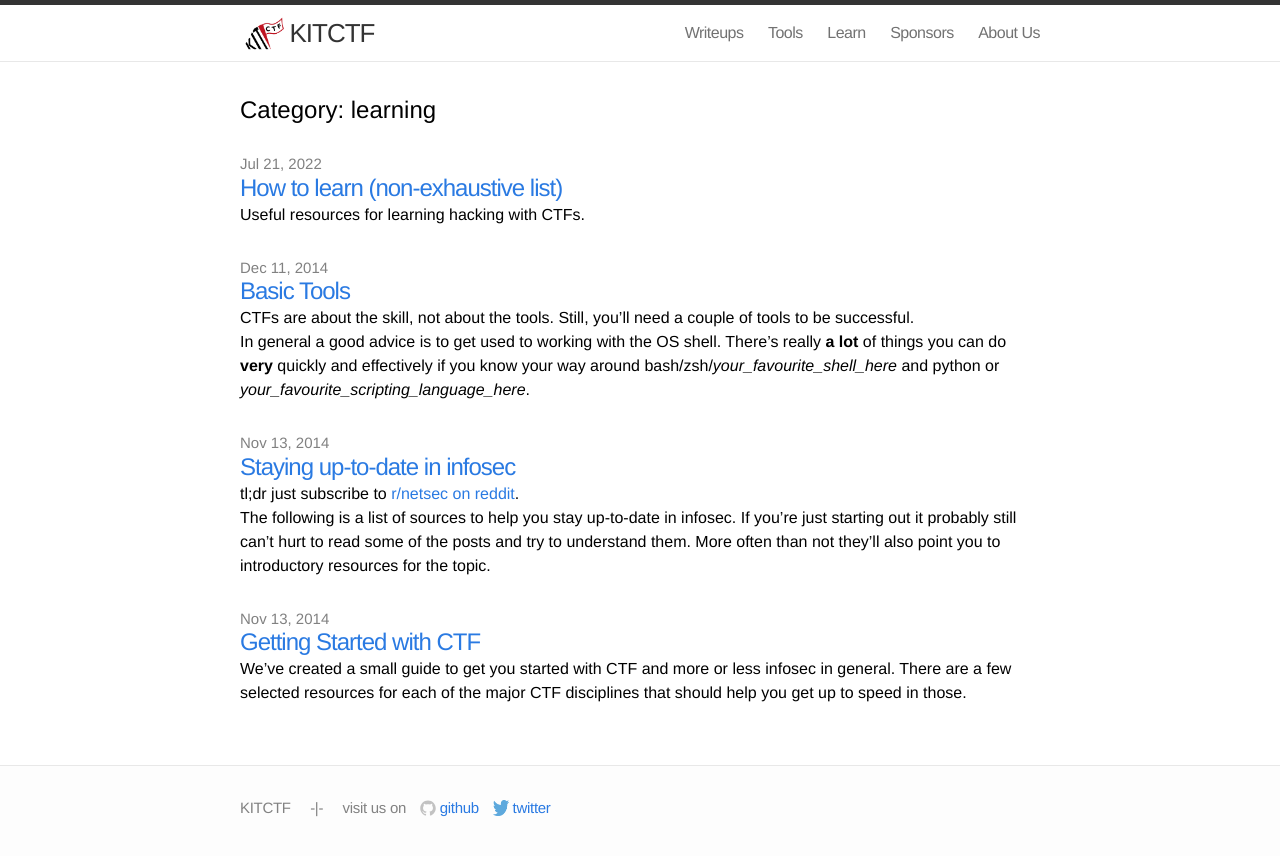
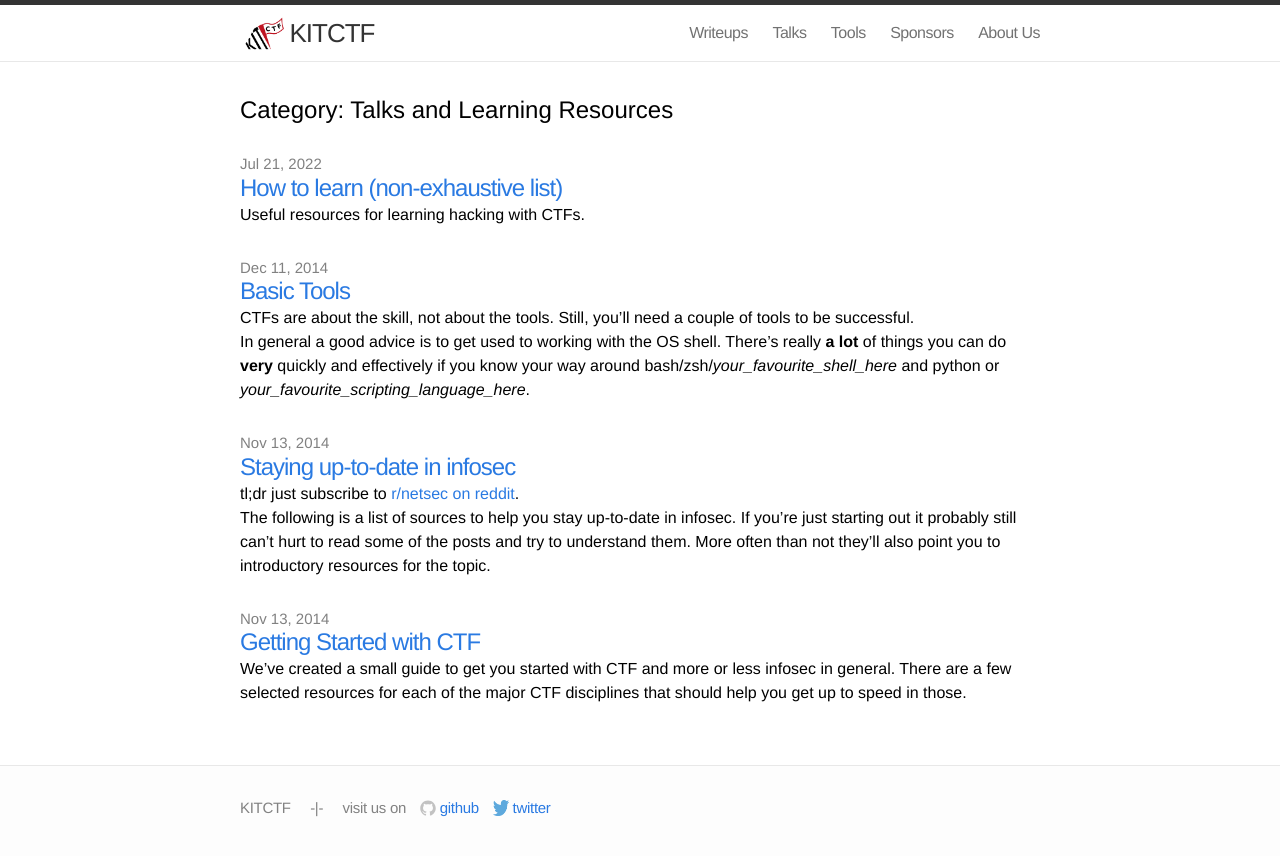
Before and after one commit to kitctf/www, a Jekyll site: the page built from learning.html, in a window 1280 px wide. Shown: the top 856 px of the page. Built offline with Jekyll 4.4.1, drawn with Linux system fonts in a browser that asks for light colours.

Commit message:
learning category as talks and learning resources

```diff
--- a/_includes/header.html
+++ b/_includes/header.html
@@ -23,11 +23,10 @@
       </a>
       <div class="trigger">
         <a class="page-link" href="/writeups">Writeups</a>
+        <a class="page-link" href="/learning">Talks</a>
         <a class="page-link" href="/tools">Tools</a>
-        <a class="page-link" href="/learning">Learn</a>
         <a class="page-link" href="/sponsors">Sponsors</a>
         <a class="page-link" href="/about">About Us</a>
-        <!-- <a class="page-link" href="/irc">IRC</a> -->
       </div>
     </nav>
 
--- a/learning.html
+++ b/learning.html
@@ -1,6 +1,6 @@
 ---
 layout: category_index
-title: "Category: learning"
+title: "Category: Talks and Learning Resources"
 category: learning
 permalink: /learning/
 ---
```
